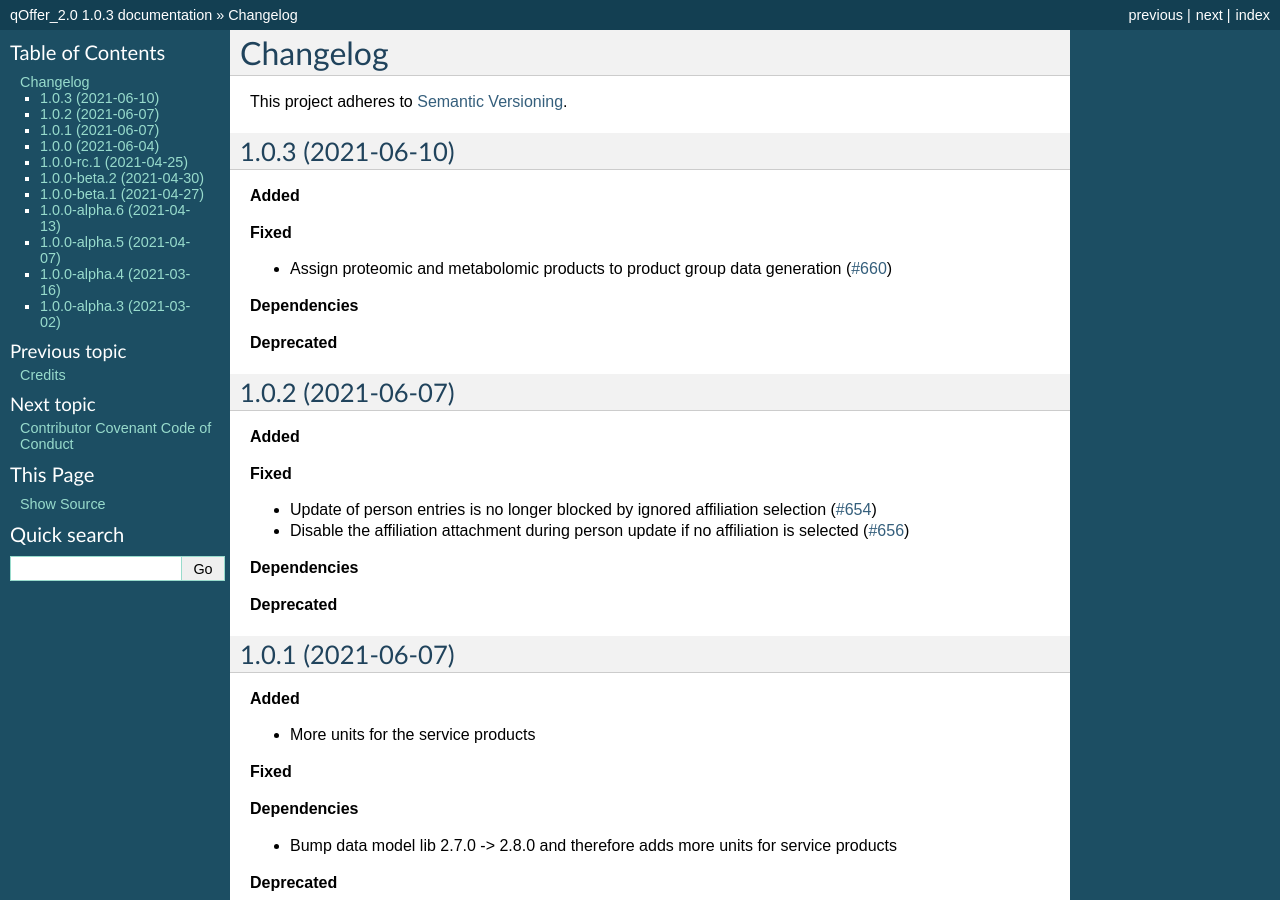
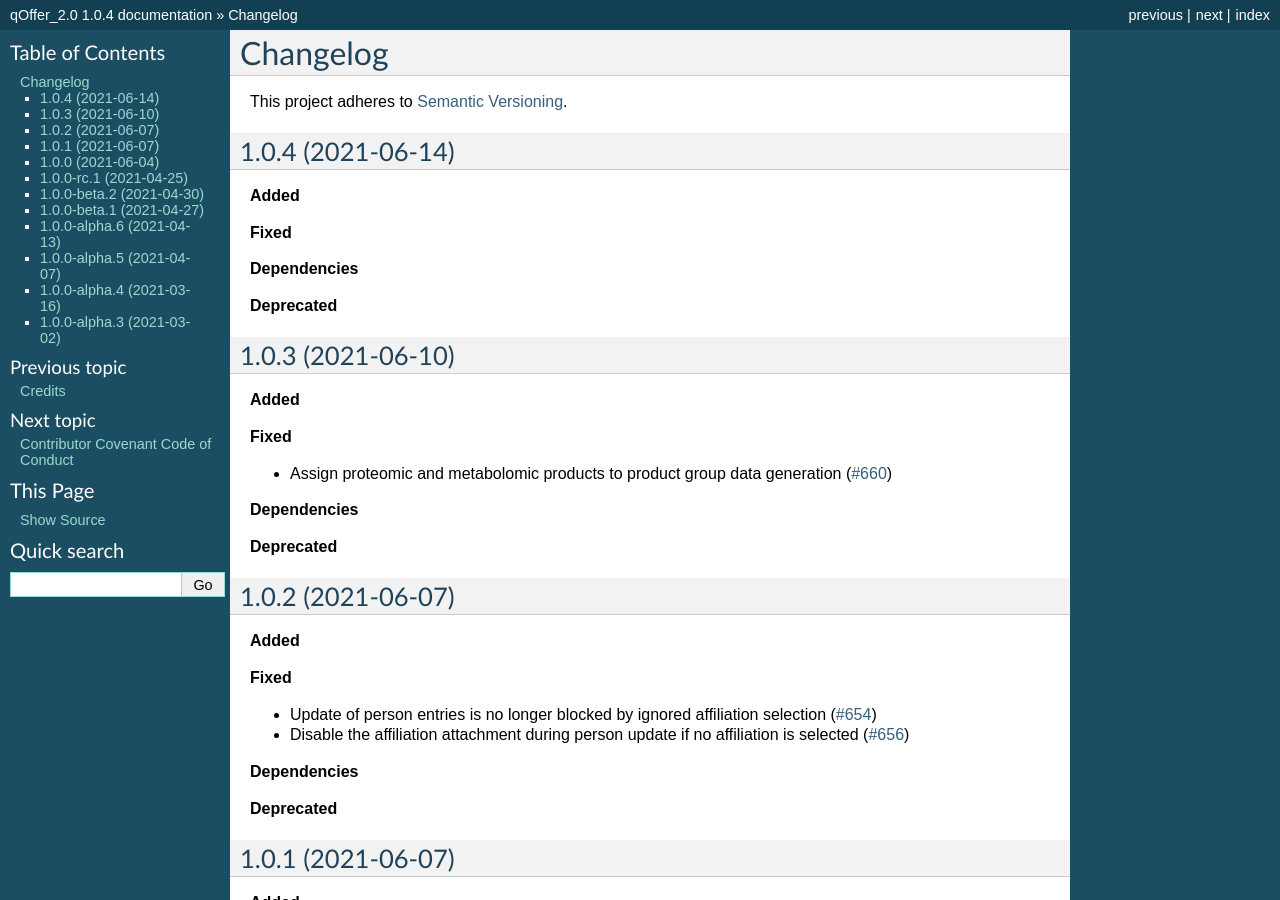
Before and after one commit to qbicsoftware/offer-manager-2-portlet, a Sphinx documentation site: the page built from docs/changelog.rst, in a window 1280 px wide and 900 px high. Built offline with Sphinx 7.4.7, drawn with Linux system fonts in a browser that asks for light colours; some of the changed text lies outside the part shown.

Commit message:
Bump version from 1.0.3 to 1.0.4

```diff
--- a/CHANGELOG.rst
+++ b/CHANGELOG.rst
@@ -3,6 +3,18 @@ Changelog
 ==========
 
 This project adheres to `Semantic Versioning <https://semver.org/>`_.
+
+1.0.4 (2021-06-14)
+------------------
+
+**Added**
+
+**Fixed**
+
+**Dependencies**
+
+**Deprecated**
+
 
 1.0.3 (2021-06-10)
 ------------------
--- a/docs/conf.py
+++ b/docs/conf.py
@@ -55,9 +55,9 @@ author = "Jennifer Bödker"
 # the built documents.
 #
 # The short X.Y version.
-version = '1.0.3'
+version = '1.0.4'
 # The full version, including alpha/beta/rc tags.
-release = '1.0.3'
+release = '1.0.4'
 
 # The language for content autogenerated by Sphinx. Refer to documentation
 # for a list of supported languages.
--- a/pom.xml
+++ b/pom.xml
@@ -8,7 +8,7 @@
 		<module>offer-manager-app</module>
 	</modules>
 	<artifactId>offer-manager</artifactId>
-	<version>1.0.3</version> <!-- <<QUBE_FORCE_BUMP>> -->
+	<version>1.0.4</version> <!-- <<QUBE_FORCE_BUMP>> -->
 	<groupId>life.qbic</groupId>
 	<name>The new offer manager</name>
 	<url>http://github.com/qbicsoftware/qOffer_2.0</url>
--- a/qube.cfg
+++ b/qube.cfg
@@ -1,5 +1,5 @@
 [bumpversion]
-current_version = 1.0.3
+current_version = 1.0.4
 
 [bumpversion_files_whitelisted]
 dot_qube = .qube.yml
```
Also changed, not shown: .qube.yml.
